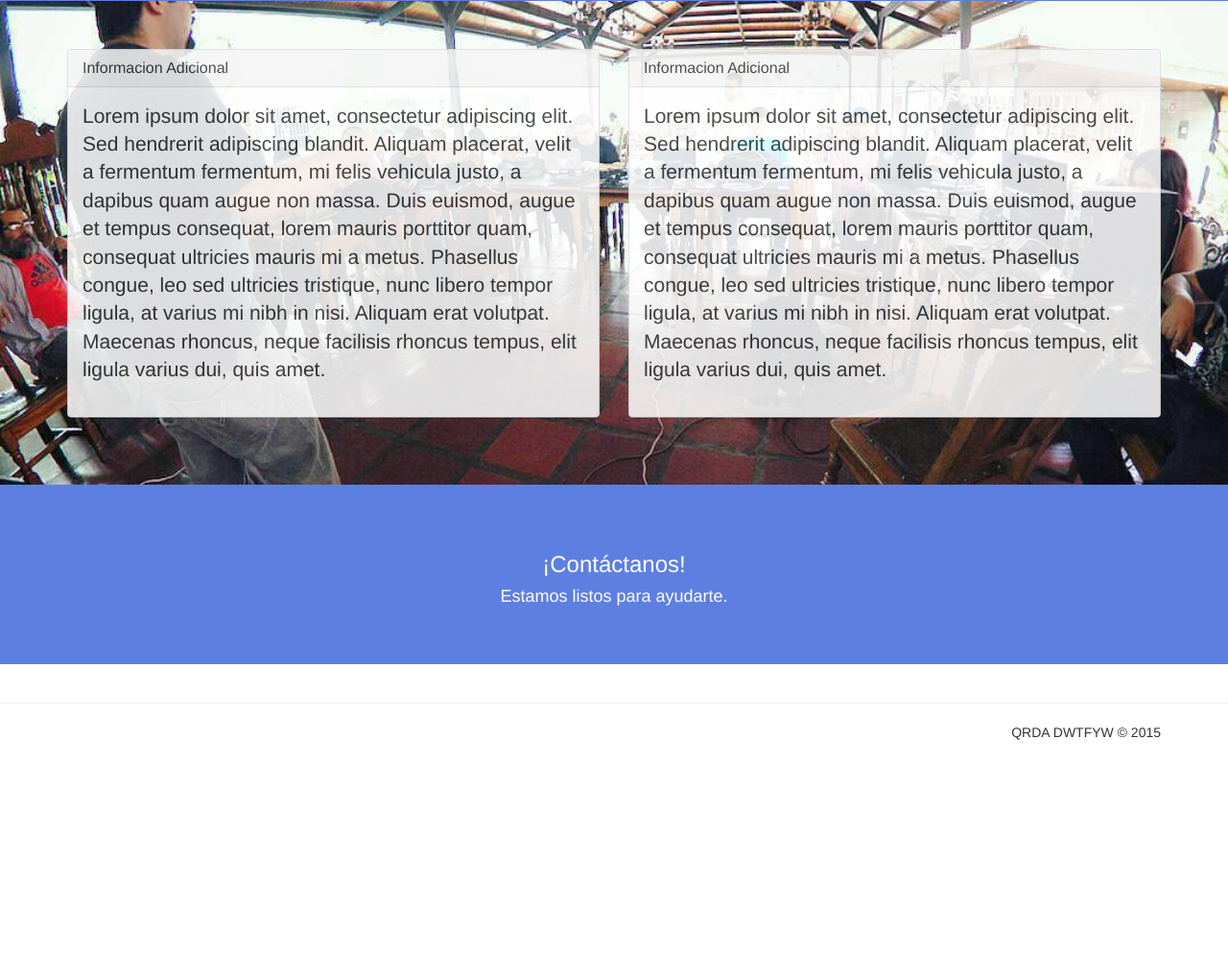
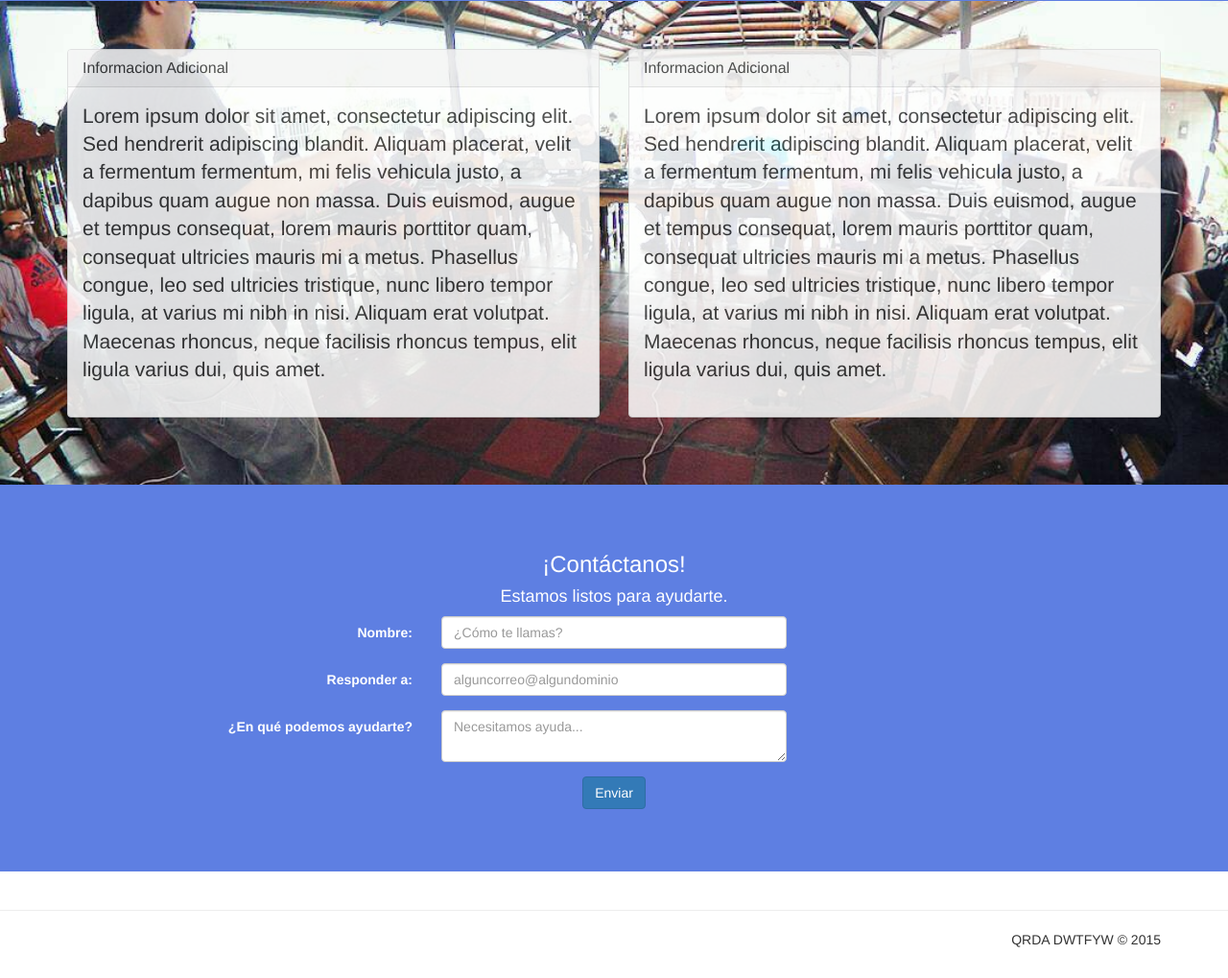
Before and after one commit to qr-da/qr-da, a plain HTML site: page index.html in a window 1280 px wide. Shown: the part 1544-2563 px from the top of the page at 96% size. Before the commit the page ends 2347 px from the top, so only its background shows below. Drawn offline with nearby package versions, Linux system fonts and the light colour scheme; a script that the page names is missing.

Commit message:
Added contact form using formspring.io

```diff
--- a/index.html
+++ b/index.html
@@ -129,9 +129,44 @@
     <div id="contacto" class="pad-section">
         <div class="container">
             <div class="row">
-	      <div class="col-sm-12 text-vc">
+                <div class="col-xs-12 text-vc">
                     <h3>¡Cont&aacute;ctanos!</h3>
                     <h4>Estamos listos para ayudarte.</h4>
+                    <form action="//formspree.io/c@elhalabi.org" method="POST" role="form" class="form-horizontal">
+                        <fieldset>
+                            <!-- Text input-->
+                            <div class="form-group">
+                                <label class="col-sm-4 control-label" for="textinput">Nombre:</label>
+                                <div class="col-sm-4">
+                                      <input id="textinput" name="Nombre" placeholder="¿C&oacute;mo te llamas?" class="form-control input-md" required="" type="text">
+                                </div>
+                            </div>
+
+                            <!-- Text input-->
+                            <div class="form-group">
+                                <label class="col-sm-4 control-label" for="textinput">Responder a:</label>
+                                <div class="col-sm-4">
+                                    <input id="textinput" name="Responder a" placeholder="alguncorreo@algundominio" class="form-control input-md" required="" type="mail">
+                                </div>
+                            </div>
+
+                            <!-- Textarea -->
+                            <div class="form-group">
+                                <label class="col-sm-4 control-label" for="textarea">¿En qué podemos ayudarte?</label>
+                                <div class="col-sm-4">
+                                    <textarea class="form-control" id="textarea" name="Situaci&oacute;n" placeholder="Necesitamos ayuda..."></textarea>
+                                </div>
+                            </div>
+
+                            <!-- Button -->
+                            <div class="form-group">
+                                <label class="col-sm-4 control-label" for="singlebutton"></label>
+                                <div class="col-sm-4">
+                                    <button id="singlebutton" class="btn btn-primary">Enviar</button>
+                                </div>
+                            </div>
+                        </fieldset>
+                    </form>
                 </div>
             </div>
         </div>
```
Lines whose indentation alone changed are shown as unchanged.
